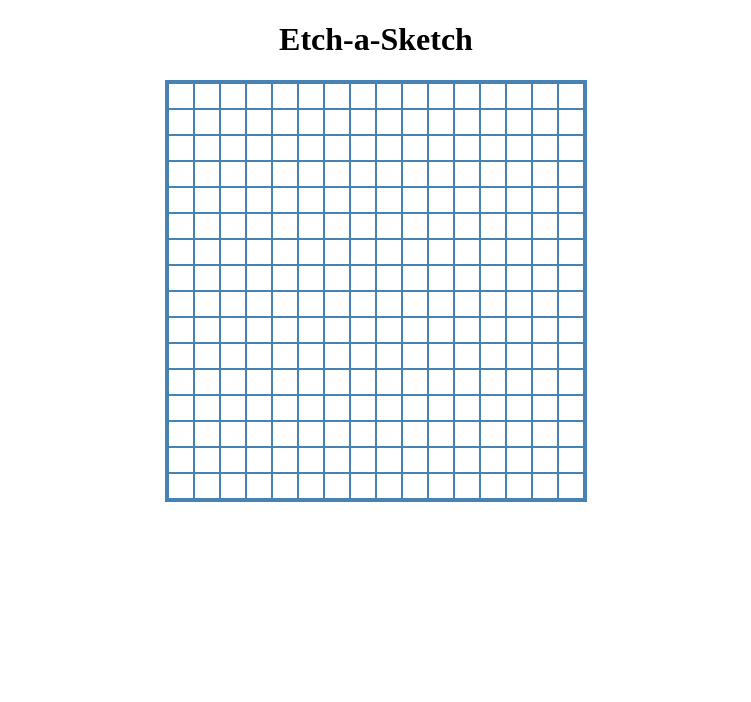
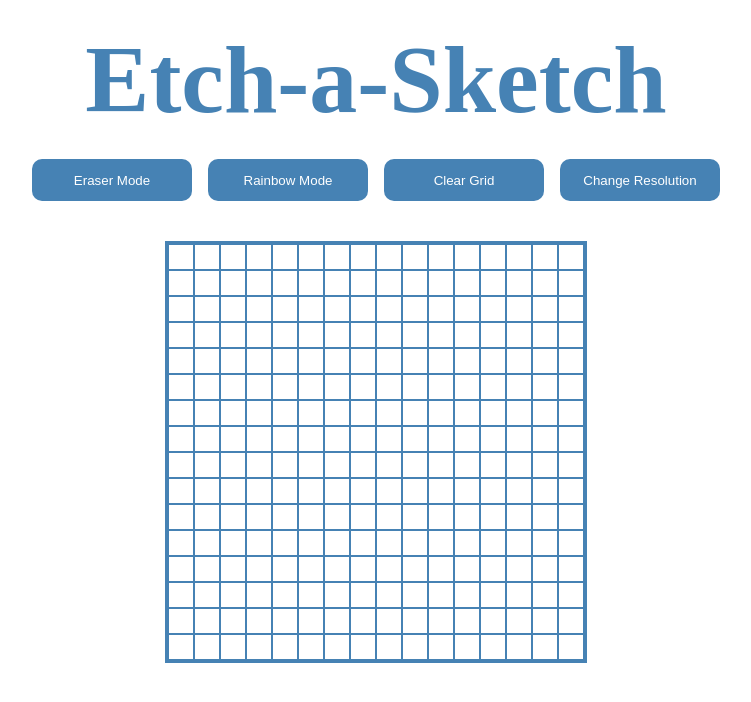
Before and after one commit to huekoh/odin-etch-a-sketch, a plain HTML site: page index.html in a window 1280 px wide. Shown: the whole page, without its empty margins (264-1015 px from the left). Drawn offline with Linux system fonts and the light colour scheme.

Commit message:
Add button elements into the index html

```diff
--- a/index.html
+++ b/index.html
@@ -9,6 +9,12 @@
 </head>
 <body>
     <h1>Etch-a-Sketch</h1>
+    <div class="buttons">
+        <button class="eraser">Eraser Mode</button>
+        <button class="rainbow">Rainbow Mode</button>
+        <button class="clear">Clear Grid</button>
+        <button class="change">Change Resolution</button>
+    </div>
     <div class="grid-container"></div>
 </body>
 </html>
--- a/styles.css
+++ b/styles.css
@@ -1,5 +1,24 @@
 h1 {
     text-align: center;
+    color: steelblue;
+    font-size: 6em;
+    margin: 24px auto;
+}
+
+button {
+    width: 160px;
+    height: 42px;
+    border: none;
+    border-radius: 10px;
+    background-color: steelblue;
+    color: white;
+}
+
+.buttons {
+    margin-bottom: 40px;
+    display: flex;
+    justify-content: center;
+    gap: 16px;
 }
 
 .grid-container {
```
